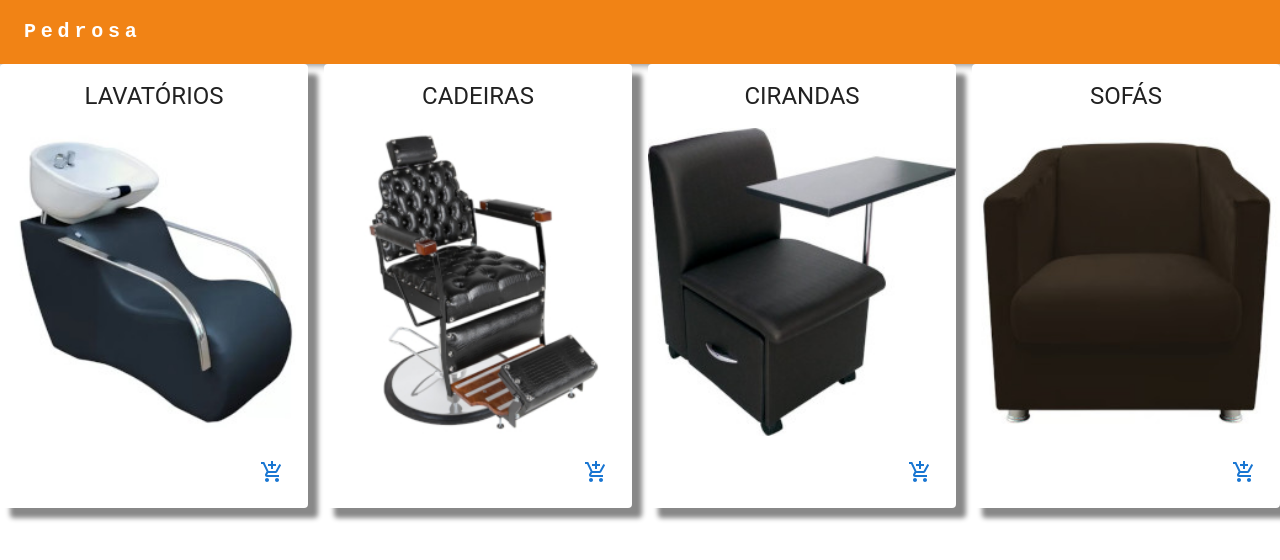
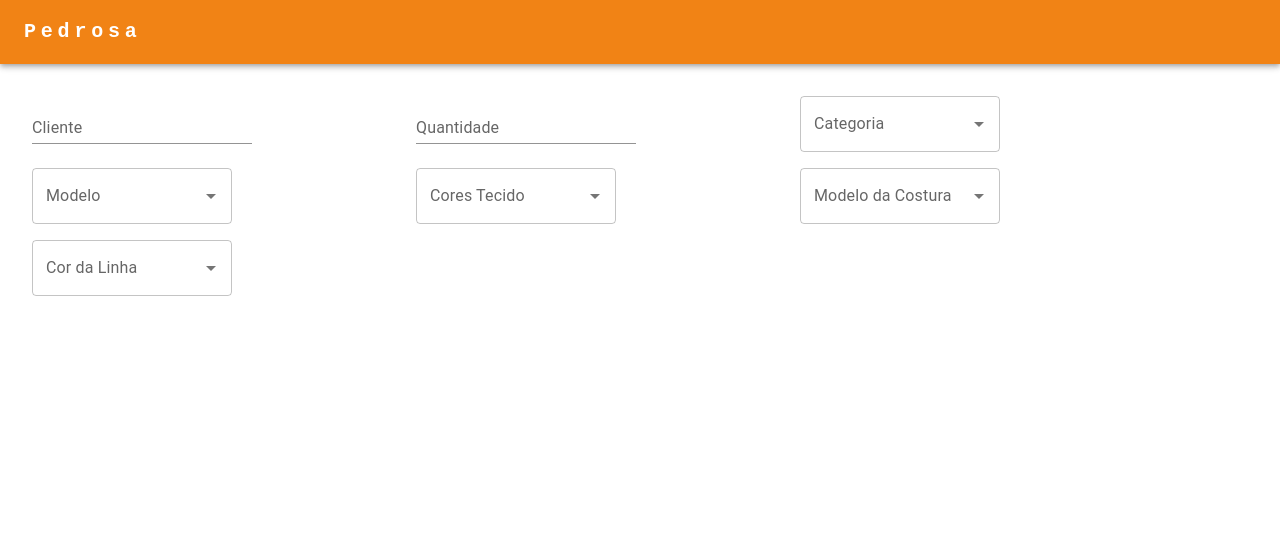
Before and after one commit to WINDSONAMORIM/pedrosa, a React (Create React App) app: page /venda in a window 1280 px wide. Shown: the top 560 px of the page. Built offline with nearby package versions, Linux system fonts and the light colour scheme.

Commit message:
refactor: testes em telas

```diff
--- a/src/components/form/index.tsx
+++ b/src/components/form/index.tsx
@@ -8,9 +8,16 @@ import RadioGroup from "@mui/material/RadioGroup";
 import FormControlLabel from "@mui/material/FormControlLabel";
 
 import { useAppDispatch, useAppSelector } from "../../store/hooks";
-import { getUserByEmail, setUserLogged } from "../../store/modules/userLogged/userLoggedSlice";
+import {
+  getUserByEmail,
+  setUserLogged,
+} from "../../store/modules/userLogged/userLoggedSlice";
 import { User } from "../../store/modules/typeStore";
-import { addUser, getUserAll, searchUsers } from "../../store/modules/users/userSlice";
+import {
+  addUser,
+  getUserAll,
+  searchUsers,
+} from "../../store/modules/users/userSlice";
 import { ResponseAPI } from "../../services/types";
 
 interface FormProps {
@@ -40,7 +47,7 @@ export const Form = ({ mode }: FormProps) => {
 
   useEffect(() => {
     if (mode === "login") {
-        dispatch(getUserByEmail({ email: email, password: password }));
+      //dispatch(getUserByEmail({ email: email, password: password }));
     }
   }, [dispatch, mode, email, password]);
 
@@ -147,33 +154,32 @@ export const Form = ({ mode }: FormProps) => {
         navigate("/");
       })
       .catch((error) => {
-        console.log("Erro ao criar usuário:", error);
+
+        alert("Erro ao criar usuário:"+ error);
       });
   };
 
   const login = () => {
-   dispatch(
-      getUserByEmail({ email: email, password: password })
-    );
-console.log('user',userExist?.name)
-console.log('logado',logado)
-    if (!userExist?.id) {
-      console.log(userExist)
-      const confirm = window.confirm(
-        "User not registered. Do you want to register an account?"
-      );
-      if (confirm) {
-        navigate("/signUp");
+    dispatch(getUserByEmail({ email: email, password: password }))
+      .then((response) => {
+        const payload = response.payload as ResponseAPI;
+        if (!payload.success) {
+          console.log(payload.error);
+          alert(payload.error);
+          return;
         }
-      return
-    }
-    // console.log(userExist.password)
-    // if (userExist?.password !== password) {
-    //   alert("Incorrect data please check the data and try again");
-    //   return;
-    // }
+        alert("login Efetuado com sucesso!");
+        // dispatch(addUser(newUser));
+        clearInputs();
+        navigate("/home");
+      })
+      .catch((error) => {
+        alert("Erro ao logar:"+ error);
+      });
+    //}
 
-    navigate("/home");
+
+    //navigate("/home");
   };
 
   const clearInputs = () => {
--- a/src/pages/home/index.tsx
+++ b/src/pages/home/index.tsx
@@ -10,17 +10,6 @@ export const Home = () => {
   const navigate = useNavigate();
 
   const [userLogged, setUserLogged] = useState(null);
-
-  useEffect(() => {
-    //const user = useAppSelector((state) => state.userLogged);
-    // console.log('home: ',userLogged.name);
-    //  usuarioLogado = localStorage.getItem("usuarioLogado");
-    // if (!user) {
-    //   navigate("/");
-    // } else {
-    //   setUserLogged(user);
-    // }
-  }, []);
 
   const [openModal, setOpenModal] = useState(false);
 
--- a/src/pages/venda/index.tsx
+++ b/src/pages/venda/index.tsx
@@ -1,9 +1,50 @@
 import React, { useEffect, useState } from "react";
 import { HeaderHome } from "../../components/headerHome";
 import { ModalVenda } from "../../components/modalVenda/modalVenda";
-import { Grid } from "@mui/material";
+import {
+  Autocomplete,
+  Grid,
+  SelectChangeEvent,
+  TextField,
+} from "@mui/material";
 import { CardVenda } from "../../components/card";
 import { useNavigate } from "react-router-dom";
+
+const categorias = [
+  "Cadeira",
+  "Ciranda",
+  "Espelho",
+  "Lavatório",
+  "Mocho",
+  "Poltrona",
+];
+const modeloCadeira = ["Mistic", "Perola", "Gobli", "futurama"];
+const modeloLavatorio = [
+  "Mistic",
+  "Perola",
+  "Gobbi",
+  "Viena",
+  "Espinela",
+  "Fibra",
+];
+
+const coresTecido = [
+  "Preto",
+  "Preto Croco",
+  "Preto blink",
+  "Perola",
+  "Rose",
+  "Bordo",
+  "Fendi",
+  "Uva",
+];
+
+const coresMadeira = ["Preto", "Branco"];
+const coresLinha = ["Preto", "Branco"];
+const cuba = ["Porcelana", "Fibra"];
+const coresCuba = ["Preto", "Branco", "Dourada", "Prata"];
+
+const costura = ["Lisa", "Padrão", "Matelassê", "Matrix"];
 
 const lavatorio = require("../../assets/images/lavatorio.jpg");
 const cadeira = require("../../assets/images/cadeira.jpg");
@@ -13,34 +54,131 @@ const poltrona = require("../../assets/images/poltrona.jpg");
 export const Venda = () => {
   const [openModal, setOpenModal] = useState(false);
   const [label, setLabel] = useState("");
+  const [categoria, setCategoria] = useState<string | null>("");
 
-  const navigate = useNavigate();
+  useEffect(() => {
+    console.log("teste", categoria);
+  }, [categoria]);
+  // const navigate = useNavigate();
 
-  const addVenda = (label: string) => {
-    setOpenModal(true);
-    setLabel(label);
-    console.log(label);
-    switch (label) {
-      case "LAVATÓRIOS": {
-        navigate("/VendaLavatorio");
-        console.log(label);
-      }
-    }
-  };
-
-  const handleClose = () => {
-    setOpenModal(false);
-  };
   return (
     <>
       <HeaderHome />
-      <Grid container spacing={2} sx={{ height: "100%" }}>
-        <CardVenda label="LAVATÓRIOS" imagem={lavatorio} onClickCard={addVenda}/>
-        <CardVenda label="CADEIRAS" imagem={cadeira} onClickCard={addVenda}/>
-        <CardVenda label="CIRANDAS" imagem={ciranda} onClickCard={addVenda}/>
-        <CardVenda label="SOFÁS" imagem={poltrona} onClickCard={addVenda}/>
+      <Grid
+        container
+        spacing={2}
+        margin={2}
+        sx={{ height: "100%", width: "90%" }}
+      >
+        <Grid item xs={4}>
+          <TextField id="cliente" label="Cliente" variant="standard" />
+        </Grid>
+        <Grid item xs={4}>
+          <TextField id="qtd" label="Quantidade" variant="standard" />
+        </Grid>
+
+        <Grid item xs={4}>
+          <Autocomplete
+            disablePortal
+            id="categoria"
+            options={categorias}
+            value={categoria}
+            onChange={(event: any, newValue: string | null) => {
+              setCategoria(newValue);
+            }}
+            sx={{ width: 200 }}
+            renderInput={(params) => (
+              <TextField {...params} label="Categoria" />
+            )}
+          />
+        </Grid>
+
+        <Grid item xs={4}>
+          <Autocomplete
+            disablePortal
+            id="modelo"
+            options={modeloLavatorio}
+            sx={{ width: 200 }}
+            renderInput={(params) => <TextField {...params} label="Modelo" />}
+          />
+        </Grid>
+        {categoria === "Lavatório" && (
+          <>
+            <Grid item xs={4}>
+              <Autocomplete
+                disablePortal
+                id="cuba"
+                options={cuba}
+                sx={{ width: 200 }}
+                renderInput={(params) => <TextField {...params} label="Tipo de Cuba" />}
+              />
+            </Grid>
+
+            <Grid item xs={4}>
+              <Autocomplete
+                disablePortal
+                id="item"
+                options={coresCuba}
+                sx={{ width: 200 }}
+                renderInput={(params) => (
+                  <TextField {...params} label="Cores Cuba" />
+                )}
+              />
+            </Grid>
+          </>
+        )}
+
+        {categoria !== "Espelho" && (
+          <>
+            <Grid item xs={4}>
+              <Autocomplete
+                disablePortal
+                id="item"
+                options={coresTecido}
+                sx={{ width: 200 }}
+                renderInput={(params) => (
+                  <TextField {...params} label="Cores Tecido" />
+                )}
+              />
+            </Grid>
+
+            <Grid item xs={4}>
+              <Autocomplete
+                disablePortal
+                id="costura"
+                options={costura}
+                sx={{ width: 200 }}
+                renderInput={(params) => (
+                  <TextField {...params} label="Modelo da Costura" />
+                )}
+              />
+            </Grid>
+
+            <Grid item xs={4}>
+              <Autocomplete
+                disablePortal
+                id="linha"
+                options={coresLinha}
+                sx={{ width: 200 }}
+                renderInput={(params) => (
+                  <TextField {...params} label="Cor da Linha" />
+                )}
+              />
+            </Grid>
+          </>
+        )}
       </Grid>
-      <ModalVenda label={label} open={openModal} handleClose={handleClose} />
+      {/* <Grid container spacing={2} sx={{ height: "100%" }}>
+        <CardVenda
+          label="LAVATÓRIOS"
+          imagem={lavatorio}
+          onClickCard={addVenda}
+        />
+        <CardVenda label="CADEIRAS" imagem={cadeira} onClickCard={addVenda} />
+        <CardVenda label="CIRANDAS" imagem={ciranda} onClickCard={addVenda} />
+        <CardVenda label="SOFÁS" imagem={poltrona} onClickCard={addVenda} />
+      </Grid>
+      <ModalVenda label={label} open={openModal} handleClose={handleClose} /> */}
     </>
   );
 };
```
Lines whose indentation alone changed are shown as unchanged.
